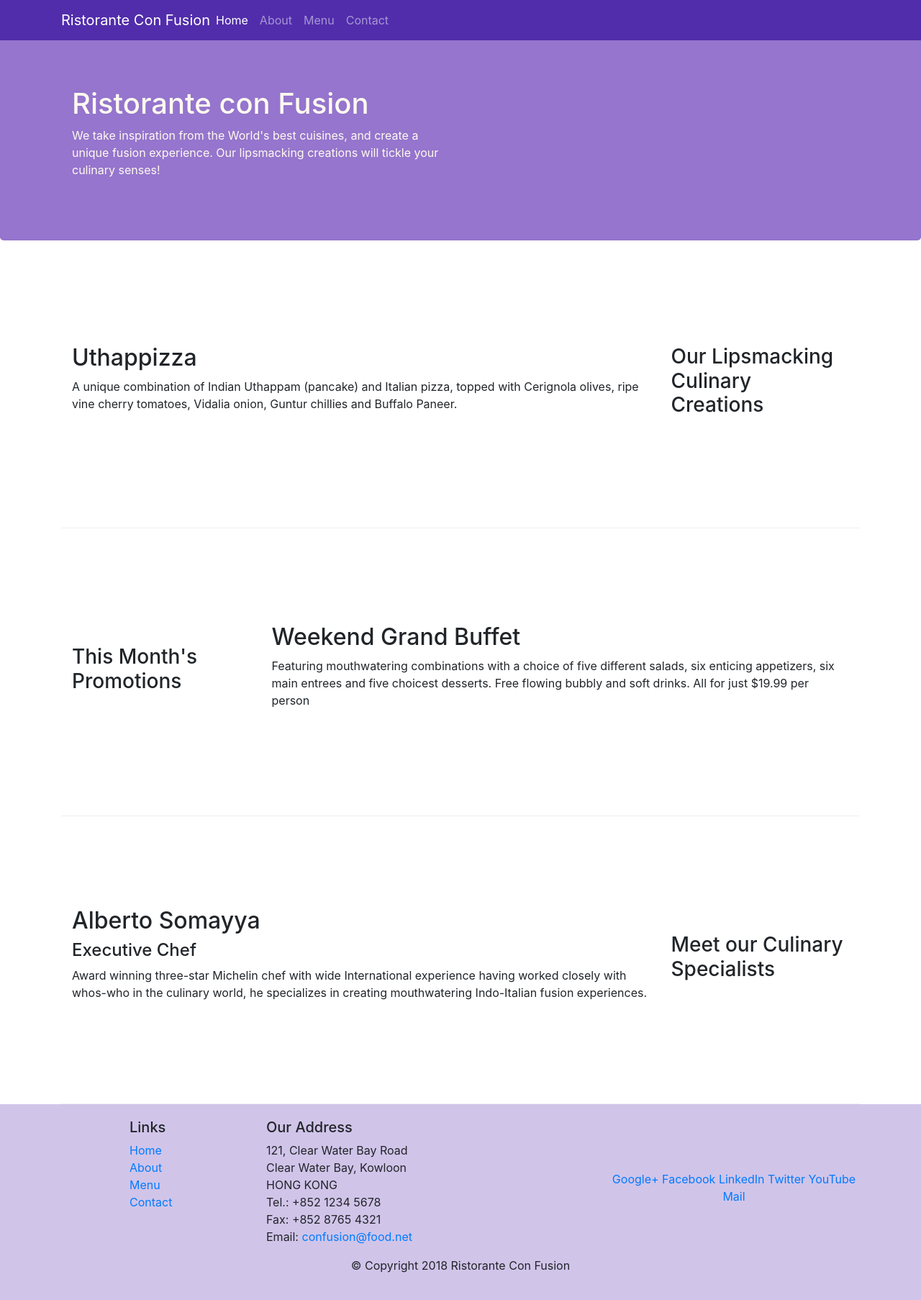
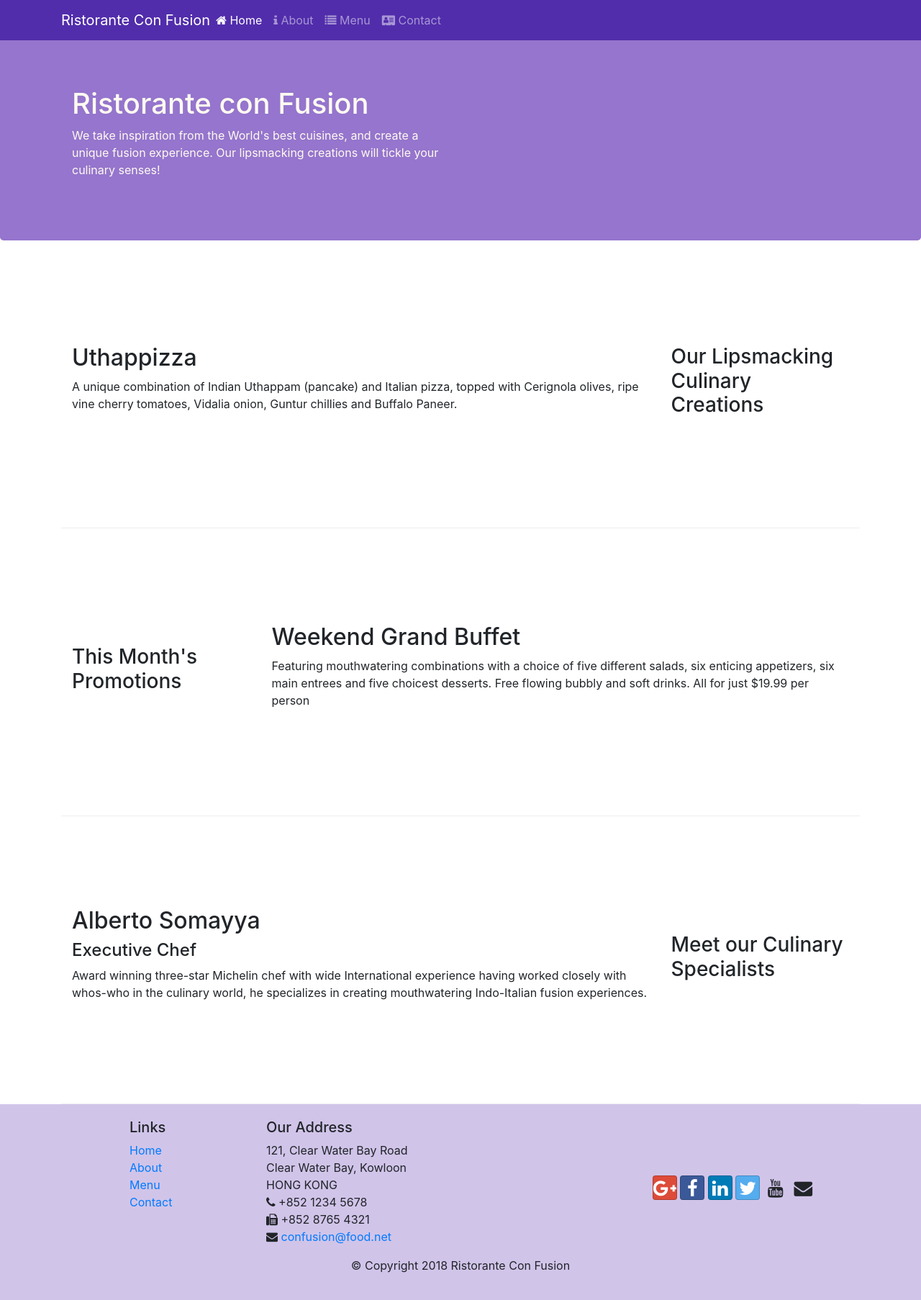
Before and after one commit to laureenf/conFusion, a website: page index.html in a window 1280 px wide. Shown: the whole page at 72% size. Drawn offline with nearby package versions, Linux system fonts and the light colour scheme.

Commit message:
Icon Fonts

```diff
--- a/index.html
+++ b/index.html
@@ -9,6 +9,8 @@
 
     <!-- Bootstrap CSS -->
     <link rel="stylesheet" href="node_modules/bootstrap/dist/css/bootstrap.min.css">
+    <link rel="stylesheet" href="node_modules/font-awesome/css/font-awesome.min.css">
+    <link rel="stylesheet" href="node_modules/bootstrap-social/bootstrap-social.css">
     <link rel="stylesheet" href="css/styles.css">
     <title>Ristorante Con Fusion</title>
 </head>
@@ -21,11 +23,11 @@
             </button>
             <a class="navbar-brand mr-auto" href="#">Ristorante Con Fusion</a>
             <div class="collapse navbar-collapse" id="Navbar">
-                <ul class="navbar-nav mr-auto">
-                    <li class="nav-item active"><a class="nav-link" href="#">Home</a></li>
-                    <li class="nav-item"><a class="nav-link" href="./aboutus.html">About</a></li>
-                    <li class="nav-item"><a class="nav-link" href="#">Menu</a></li>
-                    <li class="nav-item"><a class="nav-link" href="#">Contact</a></li>
+                <ul class="navbar-nav">
+                    <li class="nav-item active"><a class="nav-link" href="#"><span class="fa fa-home fa-sm"></span> Home</a></li>
+                    <li class="nav-item"><a class="nav-link" href="./aboutus.html"><span class="fa fa-info fa-sm"></span> About</a></li>
+                    <li class="nav-item"><a class="nav-link" href="#"><span class="fa fa-list fa-sm"></span> Menu</a></li>
+                    <li class="nav-item"><a class="nav-link" href="#"><span class="fa fa-address-card fa-sm"></span> Contact</a></li>
                 </ul>
             </div>
         </div>
@@ -96,19 +98,19 @@
 		              121, Clear Water Bay Road<br>
 		              Clear Water Bay, Kowloon<br>
 		              HONG KONG<br>
-		              Tel.: +852 1234 5678<br>
-		              Fax: +852 8765 4321<br>
-		              Email: <a href="mailto:confusion@food.net">confusion@food.net</a>
+		              <i class="fa fa-phone fa-sm"></i> +852 1234 5678<br>
+		              <i class="fa fa-fax fa-sm"></i> +852 8765 4321<br>
+		              <i class="fa fa-envelope fa-sm"></i> <a href="mailto:confusion@food.net">confusion@food.net</a>
 		           </address>
                 </div>
                 <div class="col-12 col-sm-4 align-self-center">
                     <div class="text-center">
-                        <a href="http://google.com/+">Google+</a>
-                        <a href="http://www.facebook.com/profile.php?id=">Facebook</a>
-                        <a href="http://www.linkedin.com/in/">LinkedIn</a>
-                        <a href="http://twitter.com/">Twitter</a>
-                        <a href="http://youtube.com/">YouTube</a>
-                        <a href="mailto:">Mail</a>
+                        <a class="btn btn-social-icon btn-google" href="http://google.com/+"><i class="fa fa-google-plus fa-sm"></i></a>
+                        <a class="btn btn-social-icon btn-facebook" href="http://www.facebook.com/profile.php?id="><i class="fa fa-facebook fa-sm"></i></a>
+                        <a class="btn btn-social-icon btn-linkedin" href="http://www.linkedin.com/in/"><i class="fa fa-linkedin fa-sm"></i></a>
+                        <a class="btn btn-social-icon btn-twitter" href="http://twitter.com/"><i class="fa fa-twitter fa-sm"></i></a>
+                        <a class="btn btn-social-icon btn-youtube" href="http://youtube.com/"><i class="fa fa-youtube fa-sm"></i></a>
+                        <a class="btn btn-social-icon"href="mailto:"><i class="fa fa-envelope fa-sm"></i></a>
                     </div>
                 </div>
            </div>
--- a/package.json
+++ b/package.json
@@ -15,6 +15,8 @@
   },
   "dependencies": {
     "bootstrap": "^4.5.2",
+    "bootstrap-social": "^5.1.1",
+    "font-awesome": "^4.7.0",
     "jquery": "^3.5.1",
     "popper.js": "^1.16.1"
   }
```
Also changed, not shown: aboutus.html (+15 -13 lines), 1 other file.
